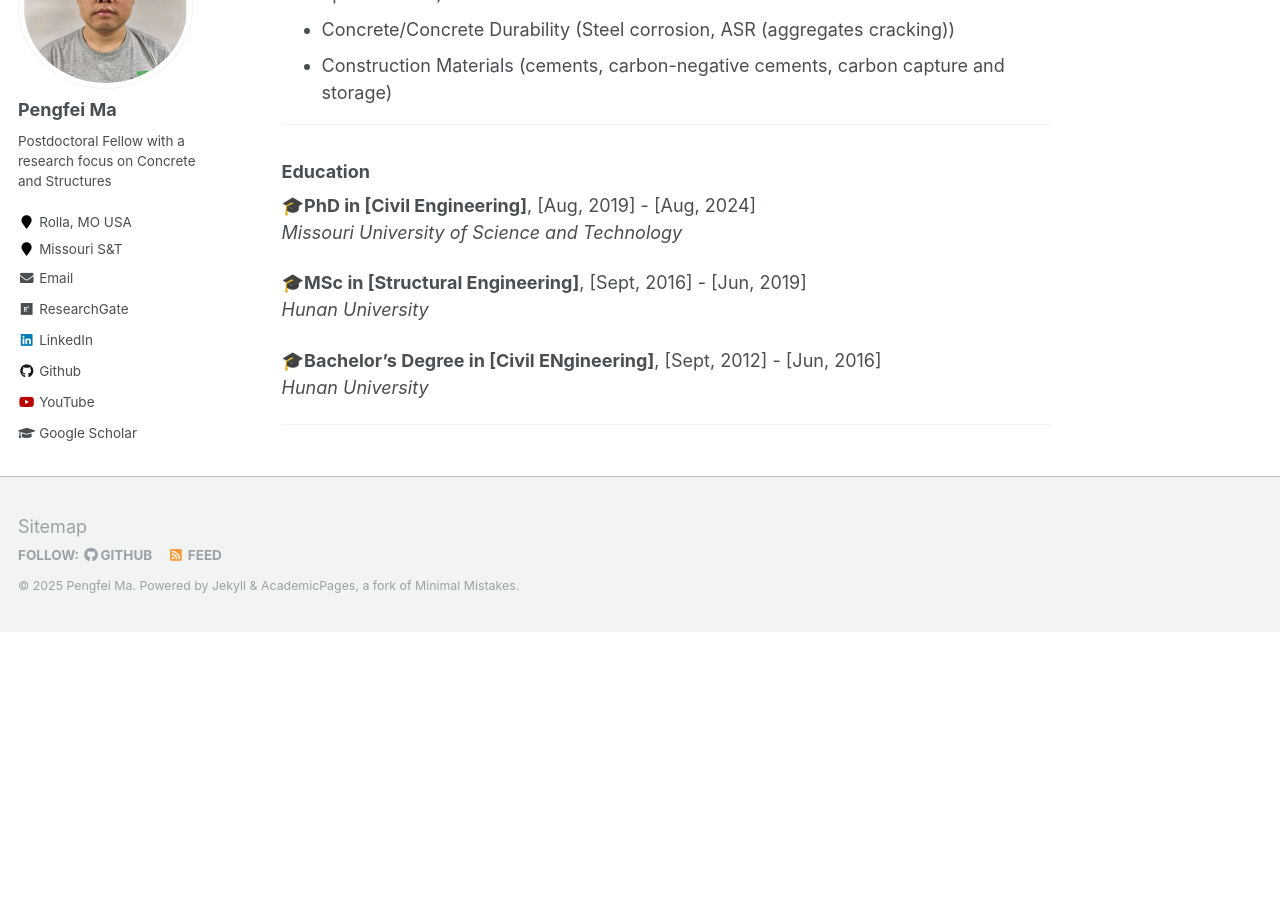
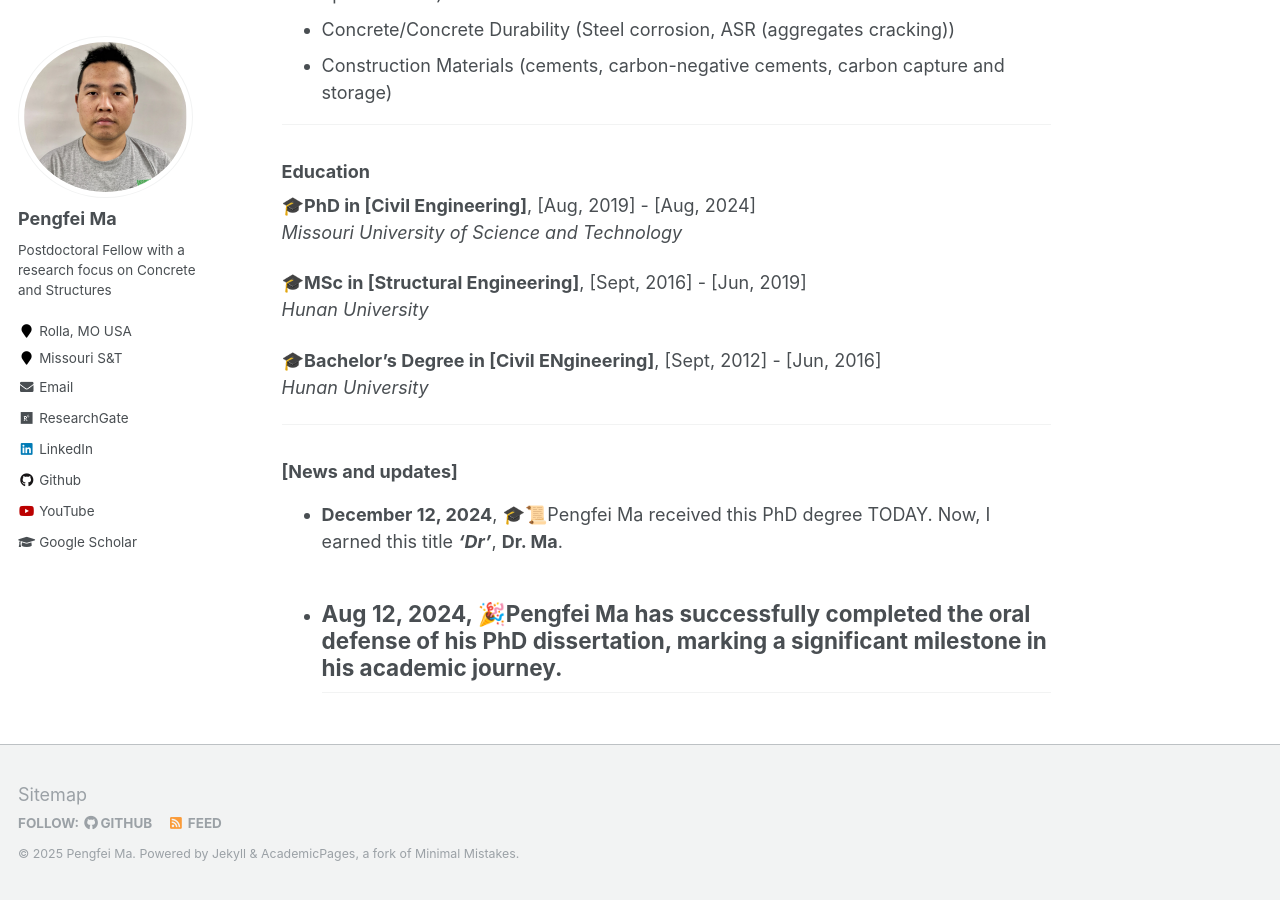
Before and after one commit to KyleMMA/KyleMMA.github.io, a Jekyll site: the page built from _pages/about.md, in a window 1280 px wide and 900 px high, scrolled down 542 px. Built offline with Jekyll 4.4.1, drawn with Linux system fonts in a browser that asks for light colours; before the commit the page ends 1174 px from its top, so only the background shows below that.

Commit message:
Update about.md

```diff
--- a/_pages/about.md
+++ b/_pages/about.md
@@ -33,3 +33,9 @@
   *Hunan University*
 
 ---
+
+### [News and updates]
+
+- **December 12, 2024**, 🎓📜Pengfei Ma received this PhD degree TODAY. Now, I earned this title **_'Dr'_**, **Dr. Ma**.
+- **Aug 12, 2024**, 🎉Pengfei Ma has successfully completed the oral defense of his PhD dissertation, marking a significant milestone in his academic journey.
+---
```
